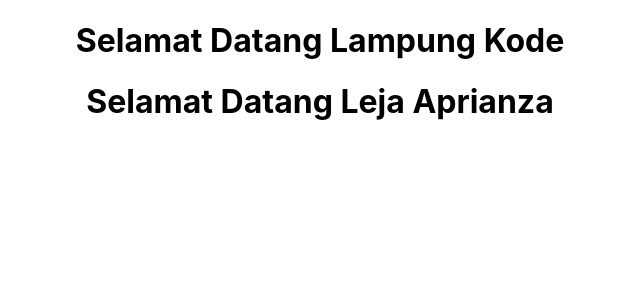
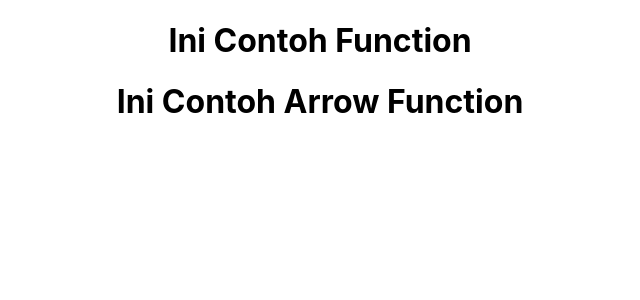
Before and after one commit to lejaaprianza/reactjs-lampungkode, a React (Create React App) app: page / in a window 1280 px wide. Shown: the top 300 px of the page, without its empty margins (320-960 px from the left). Built offline with nearby package versions, Linux system fonts and the light colour scheme.

Commit message:
tutorial 8

```diff
--- a/src/App.js
+++ b/src/App.js
@@ -1,18 +1,14 @@
 import "./App.css";
+import {
+  FunctionalComponent1,
+  FunctionalComponent2,
+} from "./components/FunctionalComponent";
 
 const App = () => {
   return (
     <div className="App">
-      <Welcome nama="Lampung Kode" />
-      <Welcome nama="Leja Aprianza" />
-    </div>
-  );
-};
-
-const Welcome = (props) => {
-  return (
-    <div className="App">
-      <h1>Selamat Datang {props.nama}</h1>
+      <FunctionalComponent1 />
+      <FunctionalComponent2 />
     </div>
   );
 };
--- /dev/null
+++ b/src/components/FunctionalComponent.js
@@ -0,0 +1,15 @@
+export function FunctionalComponent1() {
+  return (
+    <div>
+      <h1>Ini Contoh Function</h1>
+    </div>
+  );
+}
+
+export const FunctionalComponent2 = () => {
+  return (
+    <div>
+      <h1>Ini Contoh Arrow Function</h1>
+    </div>
+  );
+};
```
